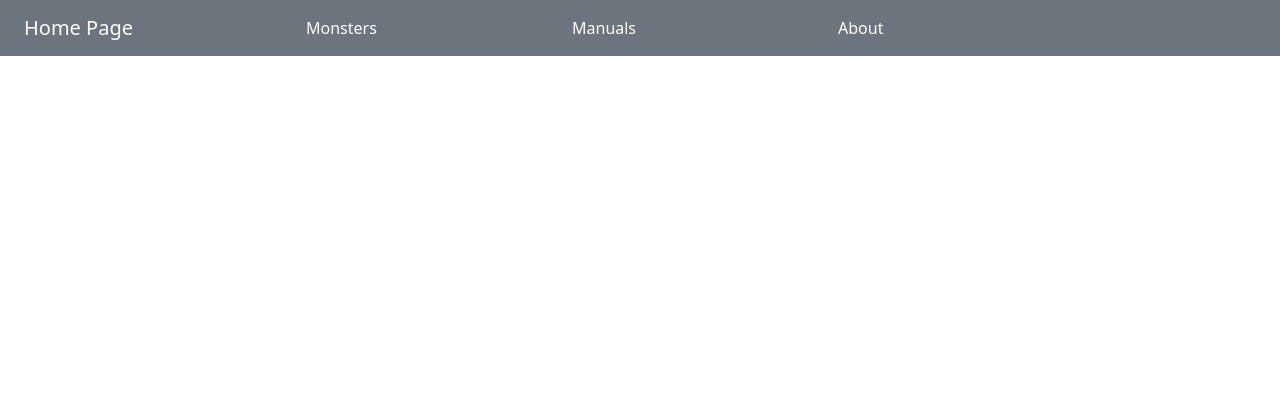
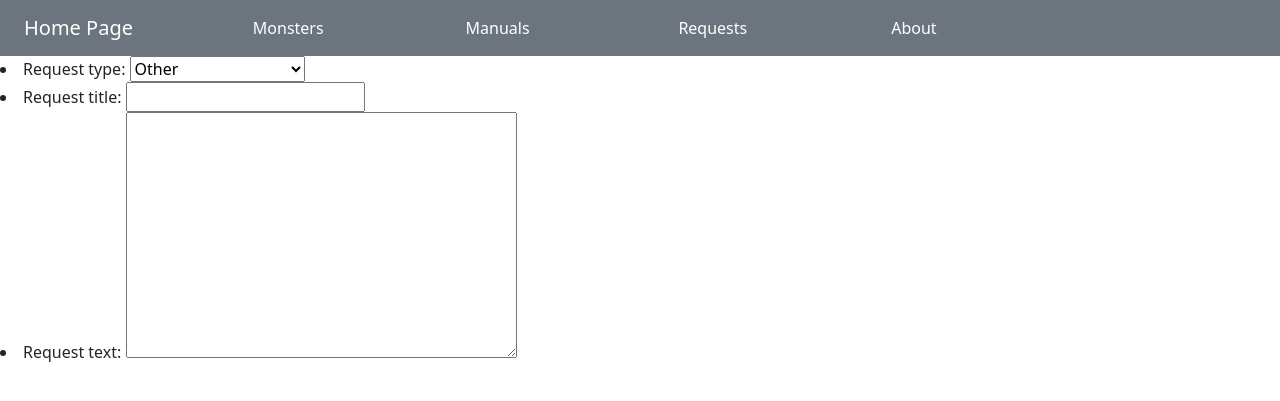
Before and after one commit to leogutschow/Monster-Importer, a Django app: page /requests/new/ in a window 1280 px wide. Shown: the top 401 px of the page. Run offline with Django 4.2, Linux system fonts and the light colour scheme.

Commit message:
Criando um Link para a criaçao de Requests e Atualizando README.md closes #10

```diff
--- a/client_requests/templates/client_requests/new_request.html
+++ b/client_requests/templates/client_requests/new_request.html
@@ -6,7 +6,10 @@
 </head>
 <body>
     {% block 'conteudo' %}
-
+    <form>
+        {% csrf_token %}
+        {{ form.as_ul }}
+    </form>
     {% endblock %}
 
 </body>
--- a/templates/partials/nav.html
+++ b/templates/partials/nav.html
@@ -3,6 +3,7 @@
         <a class="navbar-brand col text-white text-decoration-none" href="{% url 'home:home_page' %}">Home Page</a>
         <a class="navbar-nav col text-white text-decoration-none" href="{% url 'monster:monster_list' %}">Monsters</a>
         <a class="navbar-nav col text-white text-decoration-none" href="{% url 'manuals:manual_download'%}">Manuals</a>
+        <a class="navbar-nav col text-white text-decoration-none" href="{% url 'requests:new_request'%}">Requests</a>
         <a class="navbar-nav col text-white text-decoration-none" href="{% url 'home:about' %}">About</a>
     </div>
 </nav>
```
Also changed, not shown: README.md.
